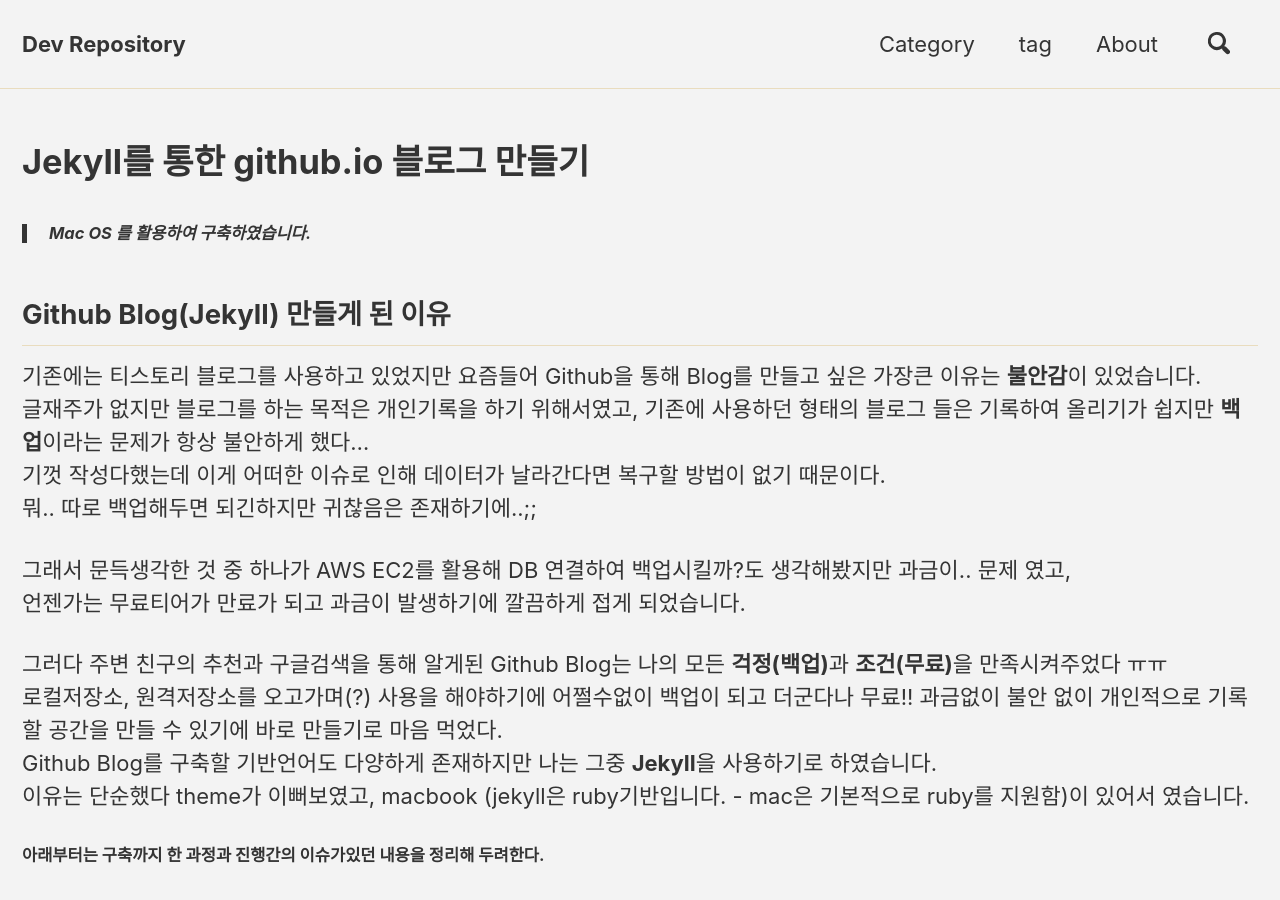
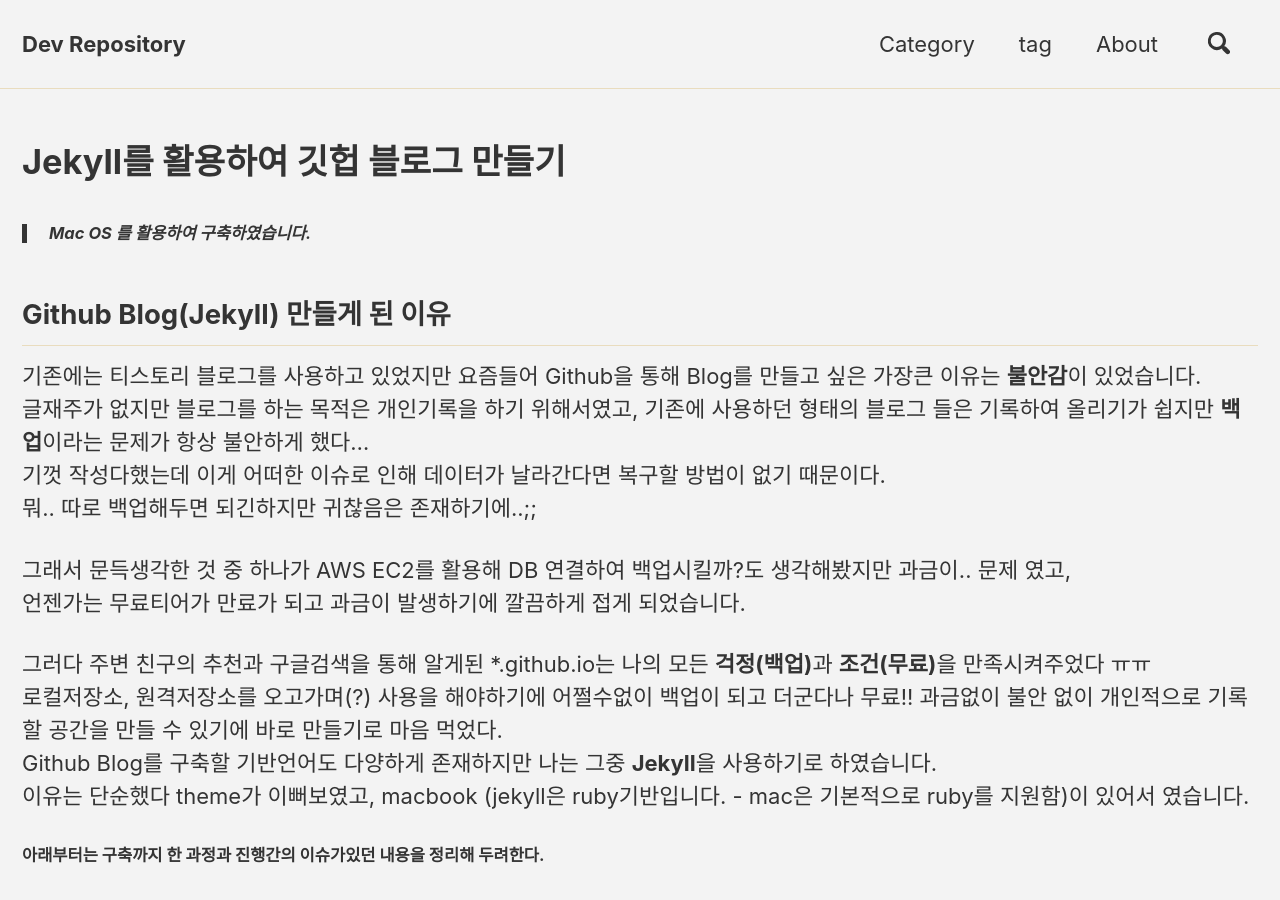
Before and after one commit to sksggg123/sksggg123.github.io, a Jekyll site: the page built from _posts/2018-12-22-jekyll-blog.md, in a window 1280 px wide and 900 px high. Built offline with Jekyll 4.4.1, drawn with Linux system fonts in a browser that asks for light colours; cached includes are drawn as plain includes; nearby versions of some CDN libraries; comment, search, counter and statistics services are not loaded.

Commit message:
google 검색 추가, post title 변경

```diff
--- a/_posts/2018-12-22-jekyll-blog.md
+++ b/_posts/2018-12-22-jekyll-blog.md
@@ -1,6 +1,6 @@
 ---
 layout: customize-posts
-title: "Jekyll를 통한 github.io 블로그 만들기"
+title: "Jekyll를 활용하여 깃헙 블로그 만들기"
 category:
     - etc
 tags:
@@ -21,7 +21,7 @@ published: true
 그래서 문득생각한 것 중 하나가 AWS EC2를 활용해 DB 연결하여 백업시킬까?도 생각해봤지만 과금이.. 문제 였고,
 언젠가는 무료티어가 만료가 되고 과금이 발생하기에 깔끔하게 접게 되었습니다.
 
-그러다 주변 친구의 추천과 구글검색을 통해 알게된 Github Blog는 나의 모든 **걱정(백업)**과 **조건(무료)**을 만족시켜주었다 ㅠㅠ
+그러다 주변 친구의 추천과 구글검색을 통해 알게된 *.github.io는 나의 모든 **걱정(백업)**과 **조건(무료)**을 만족시켜주었다 ㅠㅠ
 로컬저장소, 원격저장소를 오고가며(?) 사용을 해야하기에 어쩔수없이 백업이 되고 더군다나 무료!! 과금없이 불안 없이 개인적으로 기록할 공간을 만들 수 있기에 바로 만들기로 마음 먹었다.
 Github Blog를 구축할 기반언어도 다양하게 존재하지만 나는 그중 **Jekyll**을 사용하기로 하였습니다.
 이유는 단순했다 theme가 이뻐보였고, macbook (jekyll은 ruby기반입니다. - mac은 기본적으로 ruby를 지원함)이 있어서 였습니다.
```
